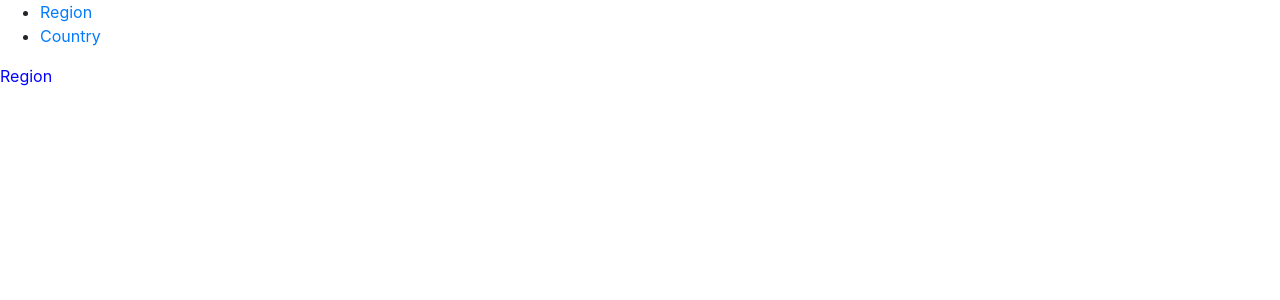
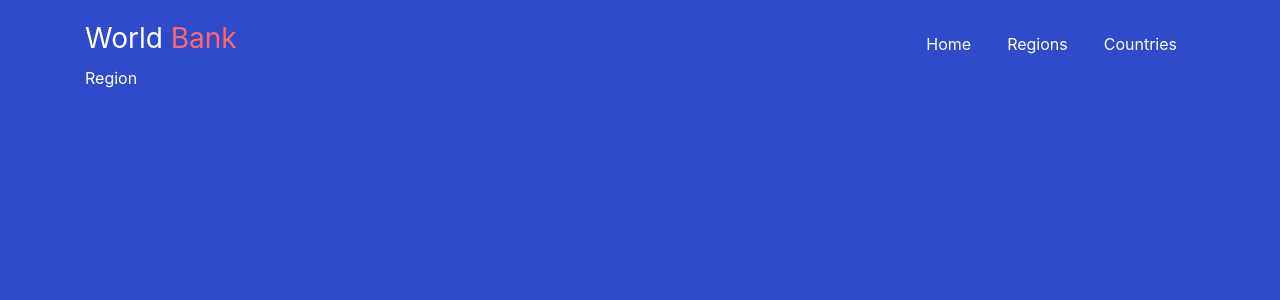
Before and after one commit to jelenamanot/world-bank, a React app: page /region in a window 1280 px wide. Shown: the top 300 px of the page. Built offline with nearby package versions, Linux system fonts and the light colour scheme; no server answers.

Commit message:
Styling navigation & routing

```diff
--- /dev/null
+++ b/src/components/App.js
@@ -0,0 +1,21 @@
+import React from 'react';
+
+import Nav from './Nav/Nav';
+import Region from './Region/Region';
+import Country from './Country/Country';
+
+import { Route, Switch } from 'react-router-dom';
+
+const App = () => {
+	return(
+		<div className="app container">
+			<Nav />
+			<Switch>
+				<Route path="/region" component={Region}/>
+				<Route path="/country" component={Country}/>
+			</Switch>
+		</div>
+	);
+};
+
+export default App;
--- a/src/components/Nav.js
+++ /dev/null
@@ -1,13 +0,0 @@
-import React from 'react';
-import { Link } from 'react-router-dom';
-
-const Nav = () => {
-	return(
-		<ul>
-			<li><Link to="/region">Region</Link></li>
-			<li><Link to="/country">Country</Link></li>
-		</ul>
-	);
-};
-
-export default Nav;
--- /dev/null
+++ b/src/components/Nav/Nav.js
@@ -0,0 +1,20 @@
+import React from 'react';
+import { Link } from 'react-router-dom';
+
+import './nav.scss';
+
+const Nav = () => {
+	return(
+		<nav>
+			<h3>World <span className="bank-span">Bank</span></h3>
+			<ul className="nav">
+				<li className="nav-item"><Link to="/" className="nav-link">Home</Link></li>
+				<li className="nav-item"><Link to="/region" className="nav-link">Regions</Link></li>
+				<li className="nav-item"><Link to="/country" className="nav-link">Countries</Link></li>
+			</ul>
+			<div className="clearfix"></div>
+		</nav>
+	);
+};
+
+export default Nav;
--- /dev/null
+++ b/src/components/Nav/nav.scss
@@ -0,0 +1,24 @@
+@import '../../css/colors';
+
+nav {
+	margin-top: 2%;
+	h3 {
+		float: left;
+		.bank-span {
+			color: $secondary-color;
+		}
+	}
+	ul {
+		float: right;
+		li a {
+			color: #ffffff;
+			border: 2px solid transparent;
+			padding: 2px;
+			transition: border 0.3s ease-in;
+		}
+		li a:hover {
+			border: 2px solid $secondary-color;
+			color: #ffffff;
+		}
+	}
+}
--- a/src/css/_app.scss
+++ /dev/null
@@ -1,5 +0,0 @@
-div {
-   p {
-      color: $main-color;
-   }
-}
--- /dev/null
+++ b/src/css/_base.scss
@@ -0,0 +1,7 @@
+body {
+	background-color: $main-color;
+	color: #ffffff;
+	h3 {
+		font-weight: normal;
+	}
+}
--- a/src/css/_colors.scss
+++ b/src/css/_colors.scss
@@ -1 +1,2 @@
-$main-color: blue;
+$main-color: #304bc9;
+$secondary-color: #ff6866;
--- a/src/css/main.scss
+++ b/src/css/main.scss
@@ -1,2 +1,2 @@
 @import "colors";
-@import "app";
+@import "base";
--- a/src/index.js
+++ b/src/index.js
@@ -2,28 +2,16 @@ import React from 'react';
 import ReactDOM from 'react-dom';
 
 // Components
-import Nav from './components/Nav';
-import Region from './components/Region/Region';
-import Country from './components/Country/Country';
+import App from './components/App';
+
+import { BrowserRouter as Router } from 'react-router-dom';
 
 // Bootstrap import
 import '../node_modules/bootstrap/scss/bootstrap.scss';
 import './css/main.scss';
 
-import {
-	BrowserRouter as Router,
-	Route,
-	Switch
-} from 'react-router-dom';
-
 ReactDOM.render(
 	<Router>
-		<div>
-			<Nav />
-			<Switch>
-				<Route path="/region" component={Region}/>
-				<Route path="/country" component={Country}/>
-			</Switch>
-		</div>
+		<App />
 	</Router>,
 	document.getElementById('root'));
```
